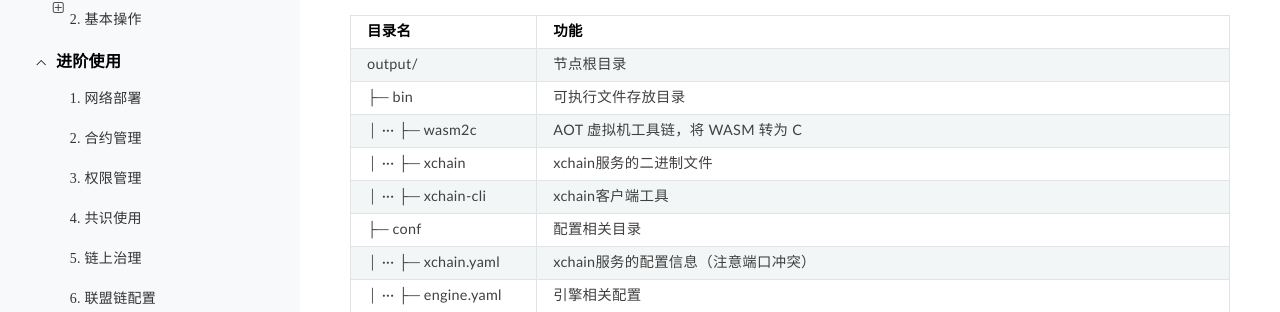
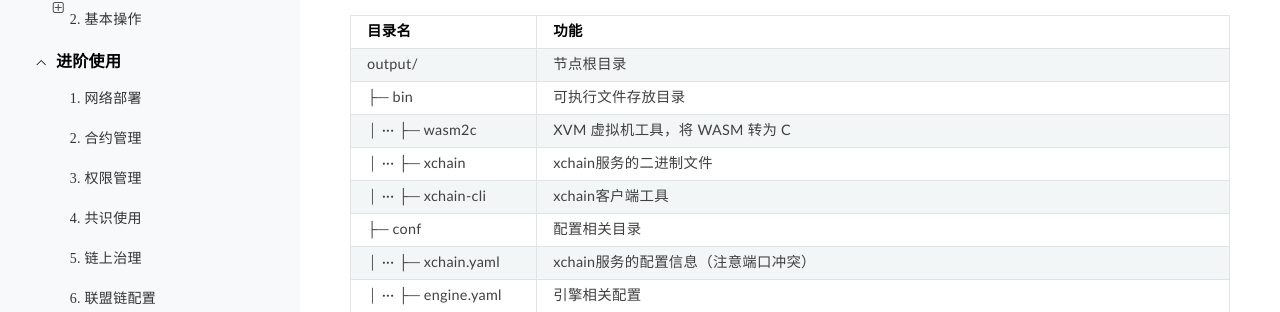
Before and after one commit to xuperchain/docs, a Sphinx documentation site: the page built from source/quickstart/quickstart.rst, in a window 1280 px wide and 900 px high, scrolled down 913 px. Shown: the part 137-449 px from the top of the window. Built offline with Sphinx 7.4.7 and the Read the Docs theme 2.0.0, drawn with Linux system fonts in a browser that asks for light colours.

Commit message:
fix a log of things

```diff
--- a/source/quickstart/quickstart.rst
+++ b/source/quickstart/quickstart.rst
@@ -68,7 +68,7 @@
    * - ├─ bin
      - 可执行文件存放目录
    * - │  ···   ├─ wasm2c
-     - AOT 虚拟机工具链，将 WASM 转为 C
+     - XVM 虚拟机工具，将 WASM 转为 C
    * - │  ···   ├─ xchain
      - xchain服务的二进制文件
    * - │  ···   ├─ xchain-cli
```
